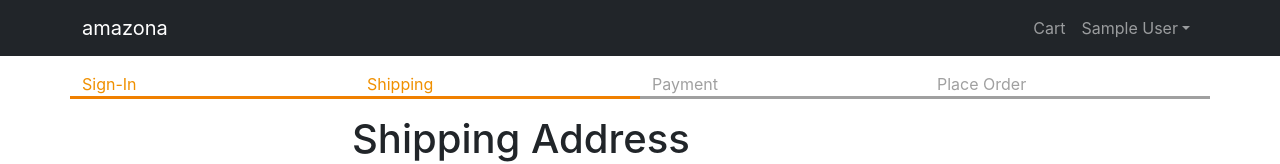
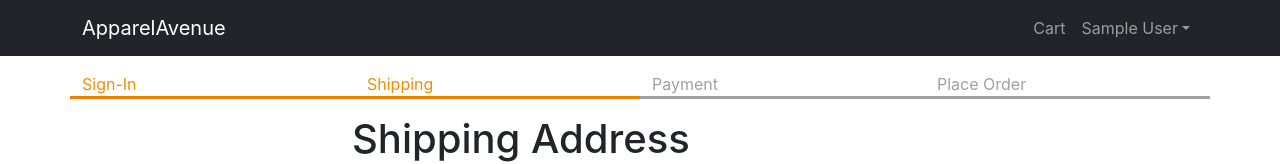
Before and after one commit to ivanzkh/amazona, a React (Create React App) app in the folder frontend/: page /shipping in a window 1280 px wide. Shown: the top 164 px of the page. Built offline with nearby package versions, Linux system fonts and the light colour scheme; sample sign-in values are in the browser's storage.

Commit message:
Apparel-Avenue

```diff
--- a/frontend/src/App.js
+++ b/frontend/src/App.js
@@ -40,7 +40,7 @@ function App() {
           <Navbar bg="dark" variant="dark" expand="lg">
             <Container>
               <LinkContainer to="/">
-                <Navbar.Brand>amazona</Navbar.Brand>
+                <Navbar.Brand>ApparelAvenue</Navbar.Brand>
               </LinkContainer>
               <Navbar.Toggle aria-controls="basic-navbar-nav" />
               <Navbar.Collapse id="basic-navbar-nav">
```
